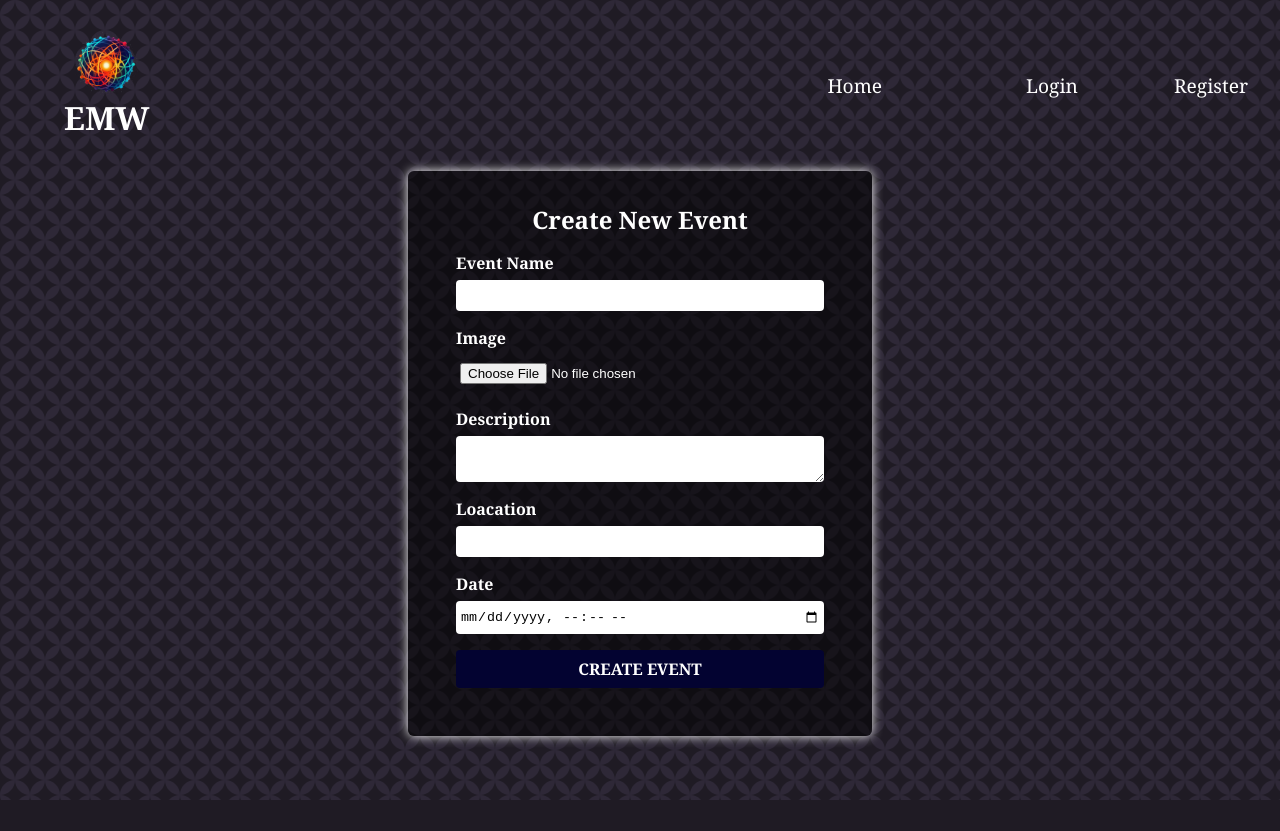
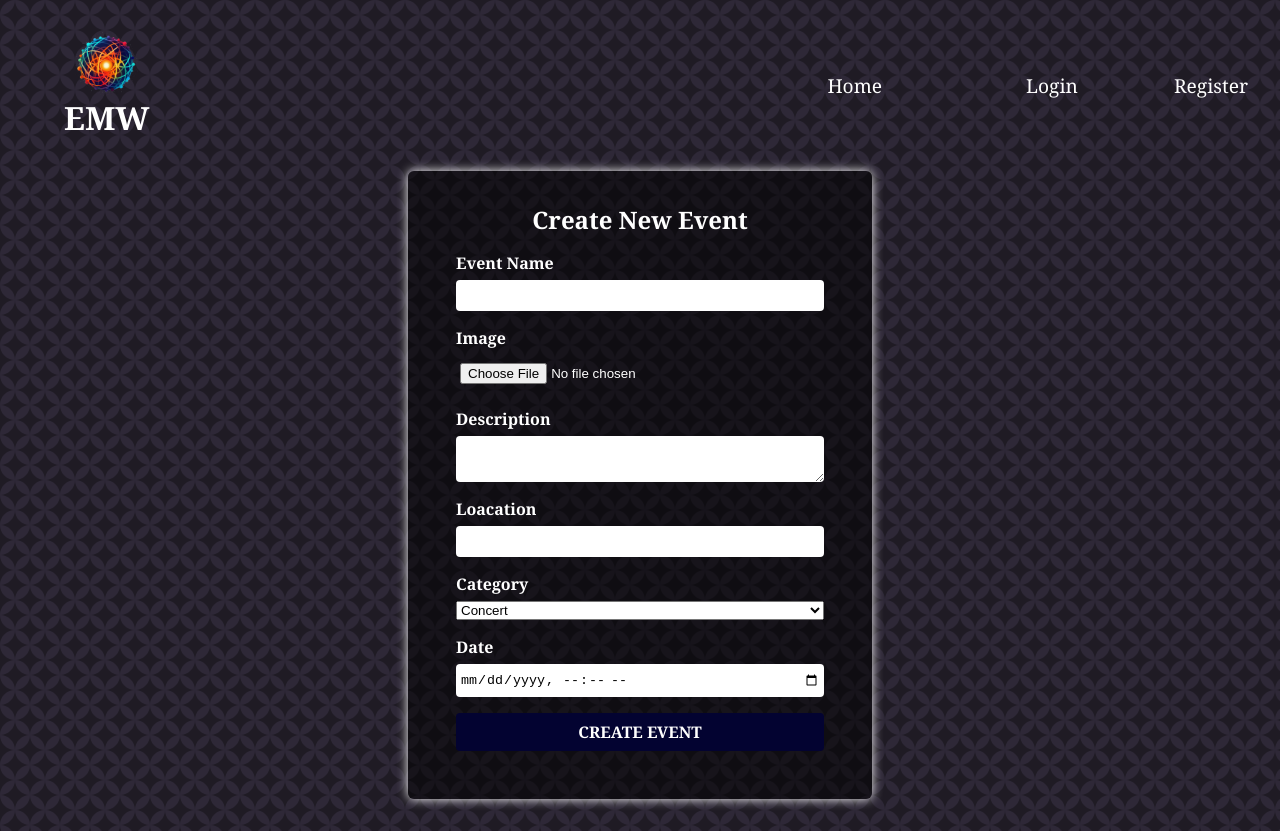
Before and after one commit to FaizKhan101/event-management, a React (Vite) app in the folder frontend/: page /create-event in a window 1280 px wide. Before the commit the page ends 800 px from the top, so only its background shows below. Built offline with nearby package versions, Linux system fonts and the light colour scheme; no server answers.

Commit message:
Add event category feature to Event model and CreateEvent page

```diff
--- a/frontend/src/pages/CreateEvent.jsx
+++ b/frontend/src/pages/CreateEvent.jsx
@@ -9,6 +9,7 @@ function CreateEvent() {
   const [description, setDescription] = useState("");
   const [date, setDate] = useState("");
   const [location, setLocation] = useState("");
+  const [category, setCategory] = useState("");
   const navigate = useNavigate();
 
   const token = localStorage.getItem("token");
@@ -20,18 +21,18 @@ function CreateEvent() {
     formData.append("description", description);
     formData.append("date", date);
     formData.append("location", location);
+    formData.append("category", category);
     if (image) formData.append("image", image);
 
     try {
-        await createEvent(formData, token);
-        alert("Event Created Successfully!");
-        navigate("/");
+      await createEvent(formData, token);
+      alert("Event Created Successfully!");
+      navigate("/");
     } catch (error) {
-        alert("Error creating event. Please try again.");
+      alert("Error creating event. Please try again.");
     }
-};
+  };
   console.log(image);
-
 
   return (
     <form onSubmit={handleCreateEvent} encType="multipart/form-data">
@@ -47,7 +48,11 @@ function CreateEvent() {
       </p>
       <p>
         <label htmlFor="image">Image</label>
-        <input type="file" onChange={(e) => setImage(e.target.files[0])} required />
+        <input
+          type="file"
+          onChange={(e) => setImage(e.target.files[0])}
+          required
+        />
       </p>
       <p>
         <label htmlFor={description}>Description</label>
@@ -67,6 +72,21 @@ function CreateEvent() {
         />
       </p>
       <p>
+        <label htmlFor="category">Category</label>
+        <select
+          name="category"
+          value={category}
+          onChange={(e) => setCategory(e.target.value)}
+          required
+        >
+          <option value="concert">Concert</option>
+          <option value="sport">Sport</option>
+          <option value="theater">Theater</option>
+          <option value="music">Music</option>
+          <option value="other">Other</option>
+        </select>
+      </p>
+      <p>
         <label htmlFor={date}>Date</label>
         <input
           type="datetime-local"
```
Also changed, not shown: 2 other files (tests, documents, lock files or other folders).
